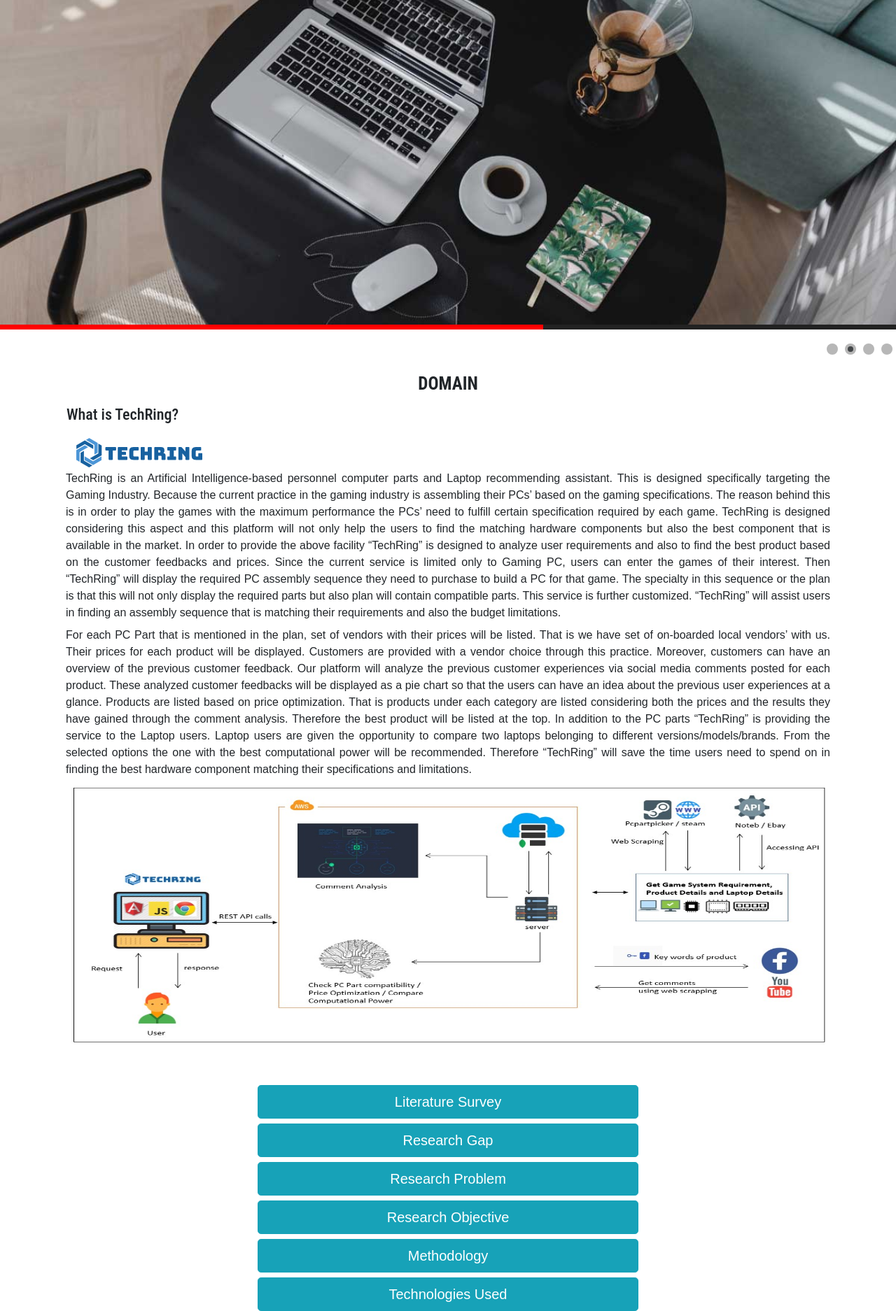
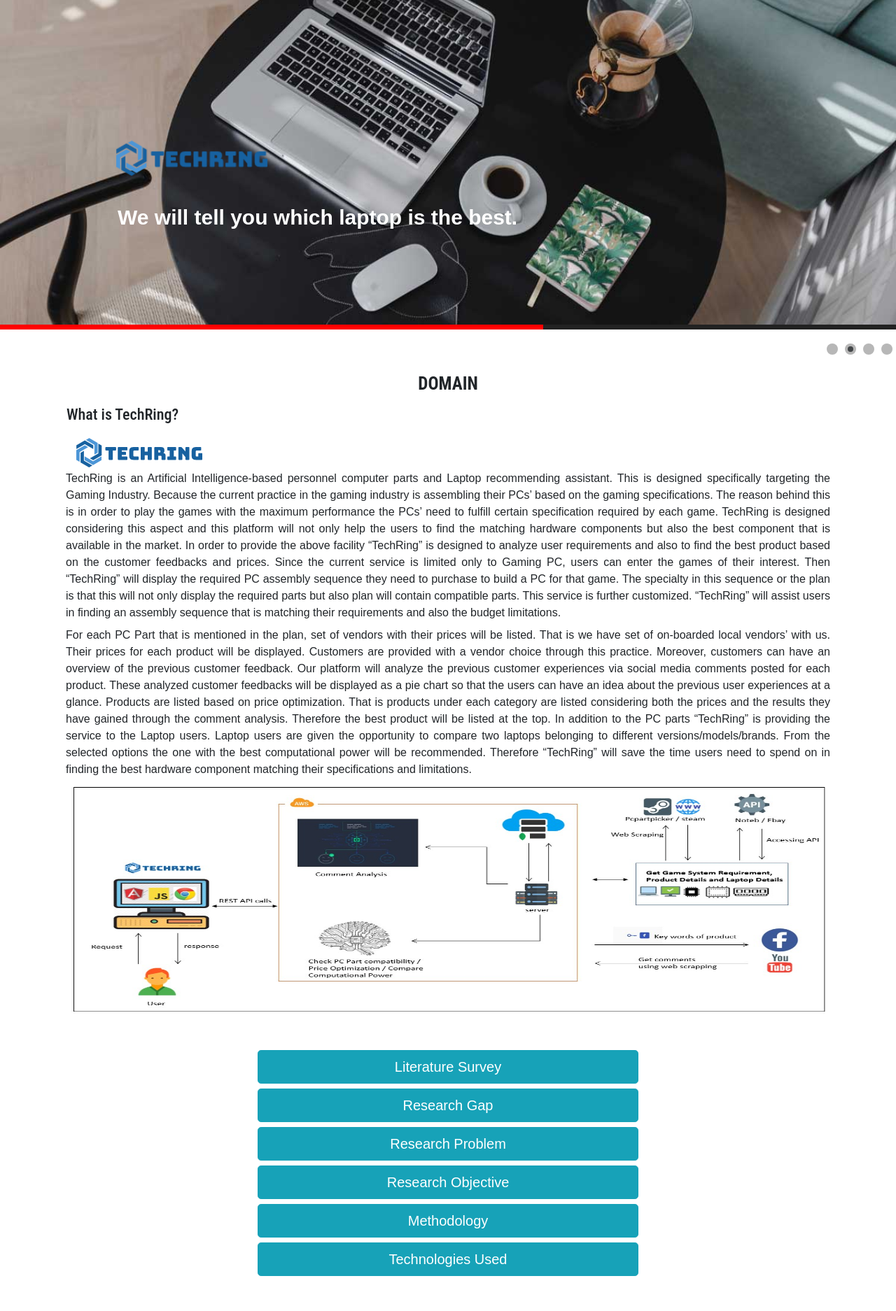
Before and after one commit to sachithkk/CDAP-Website, a PHP site: page / in a window 1280 px wide. Shown: the part 169-2043 px from the top of the page at 70% size. Run offline with PHP 8.4, Linux system fonts and the light colour scheme; some libraries are stand-ins or nearby versions.

Commit message:
Modified interfaces

```diff
--- a/assets/css/camera.css
+++ b/assets/css/camera.css
@@ -103,8 +103,8 @@
 	text-decoration: none;
 }
 .camera_loader {
-    background: #fff url(../images/camera-loader.gif) no-repeat center;
-	background: rgba(255, 255, 255, 0.9) url(../images/camera-loader.gif) no-repeat center;
+    /* background: #fff url(../images/camera-loader.gif) no-repeat center;
+	background: rgba(255, 255, 255, 0.9) url(../images/camera-loader.gif) no-repeat center; */
 	border: 1px solid #ffffff;
 	-webkit-border-radius: 18px;
 	-moz-border-radius: 18px;
@@ -151,6 +151,8 @@
 	display: block;
 	position: absolute;
 	width: 100%;
+	margin-bottom: 10%;
+	margin-left: 10%;
 }
 .camera_caption > div {
 	padding: 10px 20px;
@@ -427,8 +429,8 @@
 	color: #fff;
 }
 .camera_caption > div {
-	background: #000;
-	background: rgba(0, 0, 0, 0.8);
+	/* background: #000;
+	background: rgba(0, 0, 0, 0.8); */
 }
 .camera_wrap .camera_pag .camera_pag_ul li {
 	background: #b7b7b7;
--- a/assets/css/home.css
+++ b/assets/css/home.css
@@ -37,14 +52,16 @@ li{
 
 .txt {
   font-size: 30px;
-  color: #1a81db
+}
+.txt img{
+  height: 60px;
 }
 .txt1 {
-  font-size: 25px;
-  font-weight: 500;
+  font-size: 30px;
+  font-weight: bold;
   margin-top: 20px;
   margin-left: 20px;
-  color: red;
+  color: white;
 }
 nav .navbar-expand{
     background: #eee;
@@ -378,10 +395,6 @@ hr{
   .main-timeline .timeline:nth-child(5n+5) .title {
     color: #0071BD;
   }
-.sys_arch{
-  width: 100%;
-  height: 425px;
-}
 
 
 
@@ -408,7 +421,10 @@ hr{
     #documents p{
         font-size: 20px;
     }
-
+    .sys_arch{
+      width: 100%;
+      height: 425px;
+    }
     .doc_image{
         height: 55px;
     }
@@ -579,6 +595,10 @@ hr{
   #documents p{
     font-size: 16px;
   }
+  .sys_arch{
+    width: 100%;
+    height: 375px;
+  }
   .tittle{
     font-size: 25px;
   }
--- a/assets/js/home.js
+++ b/assets/js/home.js
@@ -29,3 +29,22 @@ function myMap() {
     };
     var map = new google.maps.Map(document.getElementById("googleMap"), mapProp);
 }
+
+$(window).load(function() {
+    // Animate loader off screen
+    $(".se-pre-con").fadeOut("slow");;
+});
+
+function sendMail() {
+    Email.send({
+        Host : "smtp.elasticemail.com",
+        Username : "virajlkgunathilaka96@gmail.com",
+        Password : "c28d7ca0-0171-495e-bfb3-d1f0a213b0cd",
+        To : 'virajlakshitha39@gmail.com',
+        From : "virajlkgunathilaka96@gmail.com",
+        Subject : "This is the subject",
+        Body : "And this is the body"
+    }).then(
+      message => alert(message)
+    );
+}
--- a/index.html
+++ b/index.html
@@ -77,36 +77,31 @@
         <div class="camera_wrap">
             <div data-src="assets/images/header1.jpeg">
                 <img src="assets/images/header1.jpeg">
-                <h5 class="animated fadeInLeft">We Make Right Choice For You</h5>
-                <h3 class="mt-2 mb-lg-4 mb-sm-3 mb-2 text-white font-weight-bold animated fadeInLeft">Web Solution for
-                    PC Parts
-                    Assemblers
-                    as well as PC parts and Laptop Sellers and Buyers</h3>
-                <p class="text-white animated fadeInLeft">Do you need to buy best PC parts and Laptops? Do you need to
-                    assemble PC parts
-                    according to your budget limitations?
-                    You want to play latest games but you don't know your PC is not good enough. Visit Us.</p>
+                <div class="camera_caption">
+                    <div class="txt"><img src="assets/images/logo.png" /></div>
+                    <div class="txt1">We bring you the compatible PC parts in order to play latest games.</div>
+                </div>
             </div>
             <div data-src="assets/images/background.jpg">
                 <img src="assets/images/background.jpg" class="img-responsive">
-                <!-- <div class="camera_caption">
-                    <div class="txt">Tech Ring</div>
-                    <div class="txt1">Web Solution for PC Parts Assemblers</div>
-                </div> -->
+                <div class="camera_caption">
+                    <div class="txt"><img src="assets/images/logo.png" /></div>
+                    <div class="txt1">We will tell you which laptop is the best.</div>
+                </div>
             </div>
             <div data-src="assets/images/back1.jpg">
                 <img src="assets/images/back1.jpg">
-                <!-- <div class="camera_caption">
-                    <div class="txt">Tech Ring</div>
-                    <div class="txt1">Do you need to buy best PC parts and Laptops?</div>
-                </div> -->
+                <div class="camera_caption">
+                    <div class="txt"><img src="assets/images/logo.png" /></div>
+                    <div class="txt1">Are you trying to assemble your PC but don't know the compatible PC parts?</div>
+                </div>
             </div>
             <div data-src="assets/images/header3.jpeg">
                 <img src="assets/images/header3.jpeg">
-                <!-- <div class="camera_caption">
-                    <div class="txt">Tech Ring</div>
-                    <div class="txt1">Do you need to Satisfy Gaming Requirements</div>
-                </div> -->
+                <div class="camera_caption">
+                    <div class="txt"><img src="assets/images/logo.png" /></div>
+                    <div class="txt1" style="color: black;">Item comparison will be there in front of you.</div>
+                </div>
             </div>
         </div>
     </div>
@@ -645,8 +640,9 @@
                                         <div class="content">
                                             <h3 class="title">Project Topic Selection</h3>
                                             <p class="description">
-                                                Discussed about what are going to do for the research and came up with
-                                                an idea of creating a web solution for PC assemblers and vendors.
+                                                Discussed what we will be doing and our research area. Then came up with
+                                                the idea of creating a web-based solution for PC assemblers and Laptop
+                                                users.
                                             </p>
                                         </div>
                                     </a>
@@ -769,8 +765,9 @@
                                         <div class="content">
                                             <h3 class="title">CDAP Web Site</h3>
                                             <p class="description">
-                                                aaaaaaaaaaaaaaaaaaaaaaaa aaaaaaaaaaaaa aaaaaaaaaaaaa aaaaaaaaaaaa
-                                                aaaaaaaaaaaaaaaaaaa aaaaaaaaaaaaaaaaa aaaaaaaaaaaaaaaaaaaaaaa
+                                                This is the website for our research product and a little description
+                                                about the research has to be there. Research components, milestones,
+                                                member details and all the documents need to be there.
                                             </p>
                                         </div>
                                     </a>
@@ -785,7 +782,23 @@
                                             <h3 class="title">Final Report</h3>
                                             <p class="description">
                                                 Final document contains all the details about the research including the
-                                                results. It shows what you did, how you did, what did you get.
+                                                results. It shows what you did, how you did it, what did you get.
+                                            </p>
+                                        </div>
+                                    </a>
+                                </div>
+                                <div class="timeline">
+                                    <a href="#" class="timeline-content">
+                                        <span class="timeline-year">2019, Nov</span>
+                                        <div class="timeline-icon">
+                                            <i class="fa fa-superpowers" aria-hidden="true"></i>
+                                        </div>
+                                        <div class="content">
+                                            <h3 class="title">Final Presentation.</h3>
+                                            <p class="description">
+                                                This is the final presentation as well as the final viva of the
+                                                research. Research should be finshed for this and all the final outcomes
+                                                have to be there as evidences.
                                             </p>
                                         </div>
                                     </a>
@@ -897,9 +919,9 @@
                 <h3 class="mb-sm-3 mb-2">TechRing</h3>
                 <div class="text-white text-justify">
                     TechRing is an Artificial Intelligence-based personnel computer parts and Laptop recommending
-                    assistant.TechRing is designed considering this aspect and this platform will not only help the
-                    users to find the matching hardware components but also the best component that is available in the
-                    market.
+                    assistant. TechRing is designed considering the difficulty in finding the hardware components and
+                    this platform will not only help the users to find the matching hardware components but also the
+                    best component that is available in the market.
                 </div>
             </div>
             <div class="col-2">
```
Also changed, not shown: other parts of assets/css/home.css (+64 -26 lines), other parts of index.html (+25 -10 lines), assets/images/up.png (added).
